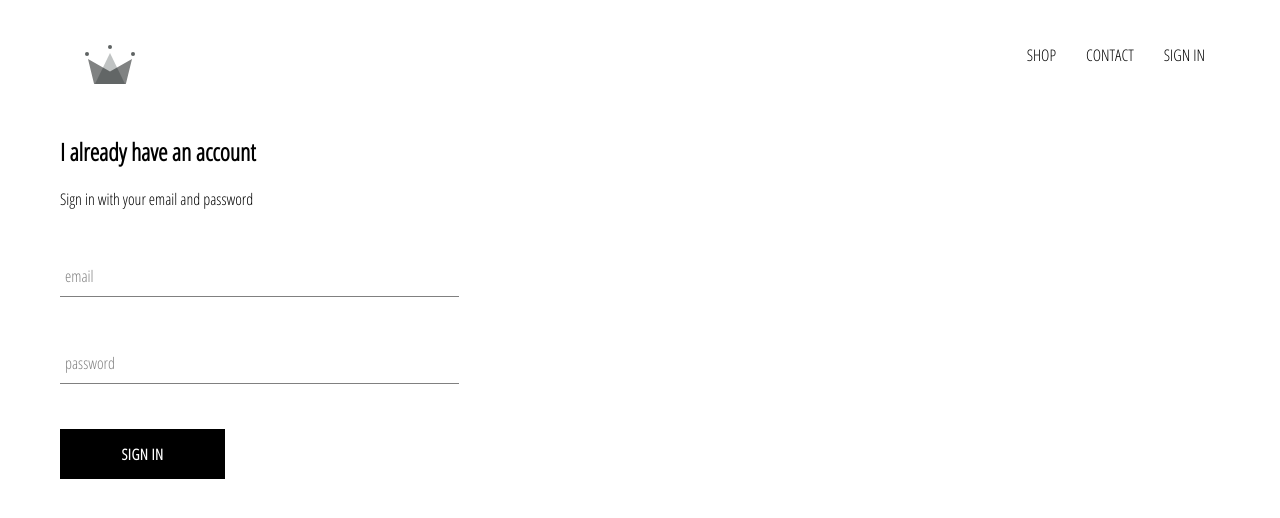
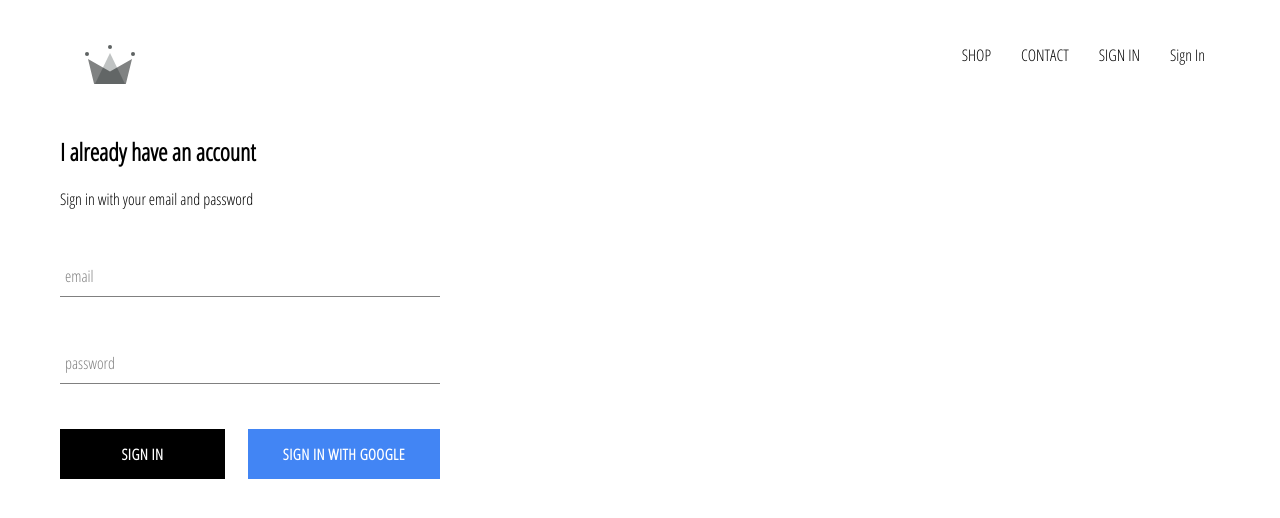
Before and after one commit to jwilliams722/crwn-clothing, a React (Create React App) app: page /signin in a window 1280 px wide. Shown: the top 518 px of the page. Built offline with nearby package versions, Linux system fonts and the light colour scheme; no server answers.

Commit message:
Add firebase

```diff
--- a/package.json
+++ b/package.json
@@ -6,11 +6,15 @@
     "@testing-library/jest-dom": "^5.11.4",
     "@testing-library/react": "^11.1.0",
     "@testing-library/user-event": "^12.1.10",
+    "firebase": "^9.0.2",
     "node-sass": "^6.0.1",
     "react": "^17.0.2",
     "react-dom": "^17.0.2",
+    "react-redux": "^7.2.5",
     "react-router-dom": "^5.3.0",
     "react-scripts": "4.0.3",
+    "redux": "^4.1.1",
+    "redux-logger": "^3.0.6",
     "web-vitals": "^0.2.4",
     "workbox-background-sync": "^5.1.3",
     "workbox-broadcast-update": "^5.1.3",
--- a/src/App.css
+++ b/src/App.css
@@ -7,3 +7,7 @@
   text-decoration: none;
   color: black;
 }
+
+* {
+  box-sizing: border-box;
+}
--- a/src/App.js
+++ b/src/App.js
@@ -1,18 +1,42 @@
-import React from 'react';
+import React, { Component } from 'react';
 
 import './App.css';
 
 import { Switch, Route } from 'react-router-dom';
+import { auth } from './firebase/firebase.utils';
 
 import HomePage from './pages/homepage/homepage.component.jsx';
 import ShopPage from './pages/shop/shop.component.jsx';
 import Header from './components/header/header.component';
 import SignInAndSignUpPage from './pages/sign-in-and-sign-up/sign-in-and-sign-up.component';
 
-function App() {
+class App extends Component {
+  constructor() {
+    super();
+
+    this.state = {
+      currentUser: null
+    };
+  }
+
+  unsubscribeFromAuth = null;
+
+  componentDidMount() {
+    this.unsubscribeFromAuth = auth.onAuthStateChanged(user => {
+      this.setState({ currentUser: user });
+
+      console.log(user);
+    });
+  }
+
+  componentWillUnmount() {
+    this.unsubscribeFromAuth();
+  }
+
+  render() {
     return (
       <div>
-      <Header />
+        <Header currentUser={this.state.currentUser} />
         <Switch>
           <Route exact path='/' component={HomePage} />
           <Route exact path='/shop' component={ShopPage} />
@@ -21,5 +45,6 @@
       </div>
     );
   }
+}
 
 export default App;
--- a/src/components/custom-button/custom-button.component.jsx
+++ b/src/components/custom-button/custom-button.component.jsx
@@ -1,7 +1,7 @@
 import './custom-button.styles.scss';
 
-const CustomButton = ({ children, ...otherProps }) => (
-  <button className='custom-button' {...otherProps}>
+const CustomButton = ({ children, isGoogleSignIn, ...otherProps }) => (
+  <button className={`${isGoogleSignIn ? 'google-sign-in' : '' } custom-button`} {...otherProps}>
     {children}
   </button>
 );
--- a/src/components/custom-button/custom-button.styles.scss
+++ b/src/components/custom-button/custom-button.styles.scss
@@ -19,4 +19,14 @@
     color: black;
     border: 1px solid black;
   }
+
+  &.google-sign-in {
+    background-color: #4285f4;
+    color: white;
+
+    &:hover {
+      background-color: #357ae8;
+      border: none;
+    }
+  }
 }
--- a/src/components/header/header.component.jsx
+++ b/src/components/header/header.component.jsx
@@ -1,8 +1,9 @@
 import './header.styles.scss';
 import { Link } from 'react-router-dom';
 import { ReactComponent as Logo } from '../../assets/crown.svg';
+import { auth } from '../../firebase/firebase.utils';
 
-const Header = () => (
+const Header = ({ currentUser }) => (
   <div className='header'>
     <Link className='logo-container' to='/'>
       <Logo className='logo' />
@@ -19,6 +20,12 @@
       <Link className='option' to='/signin'>
         SIGN IN
       </Link>
+      {
+        currentUser ?
+        <div className='option' onClick={() => auth.signOut()}>Sign Out</div>
+        :
+        <Link className='option' to='/signin'>Sign In</Link>
+      }
     </div>
   </div>
 );
--- a/src/components/sign-in/sign-in.component.jsx
+++ b/src/components/sign-in/sign-in.component.jsx
@@ -1,4 +1,5 @@
 import { Component } from 'react';
+import { signInWithGoogle } from '../../firebase/firebase.utils';
 import CustomButton from '../custom-button/custom-button.component';
 import FormInput from '../form-input/form-input.component';
 import './sign-in.styles.scss';
@@ -44,7 +45,15 @@
             label='password'
             required />
 
-          <CustomButton type='submit'>Sign In</CustomButton>
+          <div className='buttons'>
+            <CustomButton type='submit'>
+              Sign In
+            </CustomButton>
+
+            <CustomButton onClick={signInWithGoogle} isGoogleSignIn>
+              Sign In With Google
+            </CustomButton>
+          </div>
         </form>
       </div>
     );
--- a/src/components/sign-in/sign-in.styles.scss
+++ b/src/components/sign-in/sign-in.styles.scss
@@ -1,9 +1,14 @@
 .sign-in {
-  width: 30vw;
+  width: 380px;
   display: flex;
   flex-direction: column;
 
   .title {
     margin: 10px 0;
   }
+
+  .buttons {
+    display: flex;
+    justify-content: space-between;
+  }
 }
--- /dev/null
+++ b/src/firebase/firebase.utils.js
@@ -0,0 +1,24 @@
+import firebase from 'firebase/compat/app';
+import 'firebase/compat/auth';
+import 'firebase/compat/firestore';
+
+const config = {
+  apiKey: "AIzaSyDdpB--yHJbZ9EOidoYrIwmReQItiUyvBs",
+  authDomain: "crwn-db-f835d.firebaseapp.com",
+  projectId: "crwn-db-f835d",
+  storageBucket: "crwn-db-f835d.appspot.com",
+  messagingSenderId: "365013750242",
+  appId: "1:365013750242:web:aec2acebf88d14a82ce9bb",
+  measurementId: "G-5H33ZXF9FK"
+};
+
+firebase.initializeApp(config);
+
+export const auth = firebase.auth();
+export const firestore = firebase.firestore();
+
+const provider = new firebase.auth.GoogleAuthProvider();
+provider.setCustomParameters({ prompt: 'select_account' });
+export const signInWithGoogle = () =>  auth.signInWithPopup(provider);
+
+export default firebase;
--- a/src/pages/shop/shop.component.jsx
+++ b/src/pages/shop/shop.component.jsx
@@ -1,5 +1,5 @@
 import { Component } from "react";
-import CollectionPreview from "../../components/colleciton-preview/collection-preview.component";
+import CollectionPreview from "../../components/collection-preview/collection-preview.component";
 import SHOP_DATA from "./shop.data";
 
 class ShopPage extends Component {
```
Also changed, not shown: 1 other file (tests, documents, lock files or other folders). Lines whose indentation alone changed are shown as unchanged.
